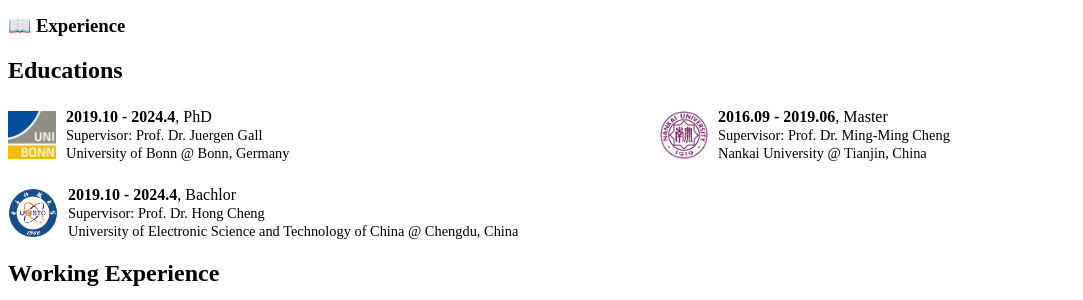
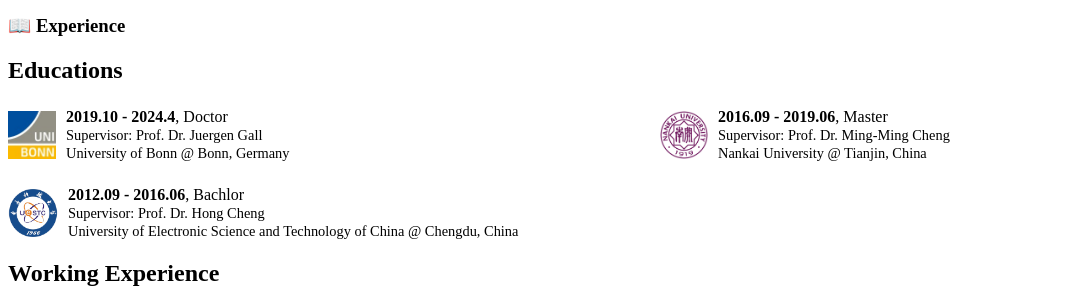
Before and after one commit to sj-li/sj-li.github.io, a Jekyll site: the page built from _pages/includes/others.md, in a window 1280 px wide. Shown: the part 709-1009 px from the top of the page, without its empty margins (0-1083 px from the left). Built offline with Jekyll 4.4.1, drawn with Linux system fonts in a browser that asks for light colours; our own code applies the rules of GitHub Pages for plain Markdown files.

Commit message:
update basic info

```diff
--- a/_pages/includes/others.md
+++ b/_pages/includes/others.md
@@ -10,7 +10,7 @@
   <div style="display: flex; align-items: center; flex: 1;">
     <img src="https://sj-li.github.io/images/logos/uni_bonn.jpeg" alt="UniBonn" style="height: 3em; margin-right: 10px;">
     <div>
-      <strong>2019.10 ‑ 2024.4</strong>, PhD<br>
+      <strong>2019.10 ‑ 2024.4</strong>, Doctor<br>
       <span style="font-size: 90%;">Supervisor: Prof. Dr. Juergen Gall</span> <br>
       <span style="font-size: 90%;">University of Bonn @ Bonn, Germany</span>
     </div>
@@ -31,7 +31,7 @@
   <div style="display: flex; align-items: center; flex: 1;">
     <img src="https://sj-li.github.io/images/logos/uestc.png" alt="UESTC" style="height: 3em; margin-right: 10px;">
     <div>
-      <strong>2019.10 ‑ 2024.4</strong>, Bachlor<br>
+      <strong>2012.09 ‑ 2016.06</strong>, Bachlor<br>
       <span style="font-size: 90%;">Supervisor: Prof. Dr. Hong Cheng</span> <br>
       <span style="font-size: 90%;">University of Electronic Science and Technology of China @ Chengdu, China</span>
     </div>
```
